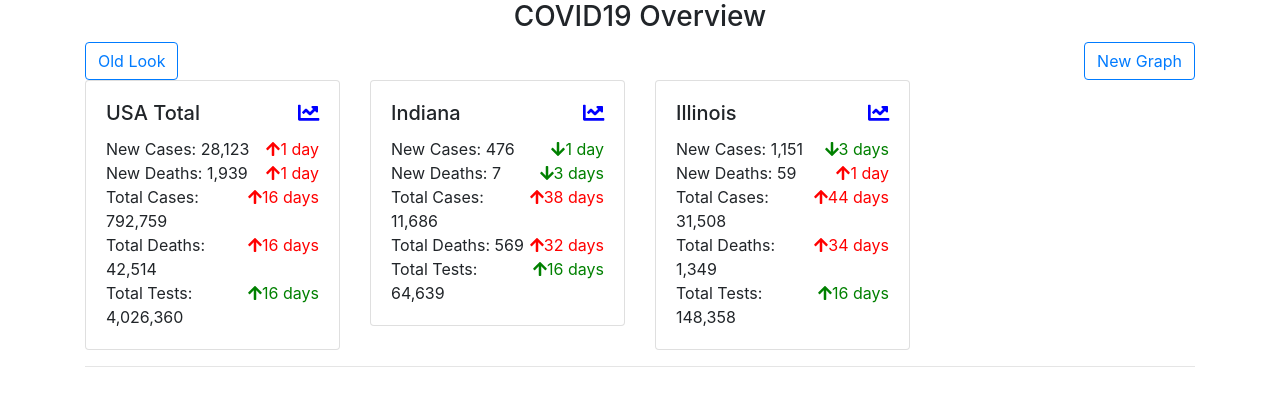
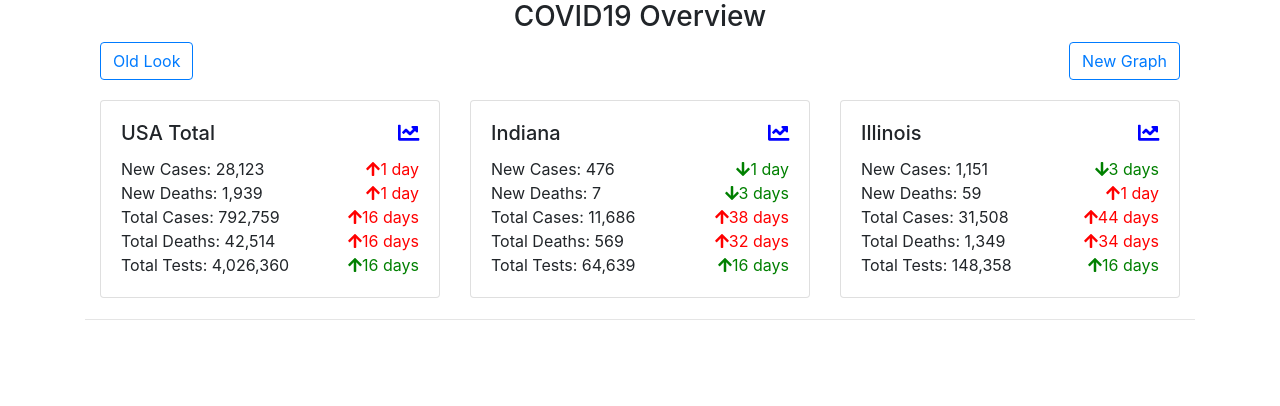
Before and after one commit to bbemis017/covid, a React (Create React App) app in the folder frontend/: page / in a window 1280 px wide. Shown: the top 406 px of the page. Built offline with nearby package versions, Linux system fonts and the light colour scheme; no server answers.

Commit message:
better scaling to bigger pages (#6)

```diff
--- a/frontend/public/index.html
+++ b/frontend/public/index.html
@@ -5,10 +5,10 @@
     <link rel="icon" href="%PUBLIC_URL%/favicon.ico" />
     <meta name="viewport" content="width=device-width, initial-scale=1" />
     <meta name="theme-color" content="#000000" />
-    <meta
-      name="COVID19 Data"
-      content="COVID19 Data collected from worldometer"
-    />
+    <meta name="title" content="State COVID19 Data" />
+    <meta name="description" content="Graph Covid-19 metrics across different states"/>
+    <meta name="keywords" content="usa,states,covid19,cases,deaths,active,new,compare"/>
+    <meta name="google-site-verification" content="u7hnvsUpm4ssQ-Yoxm-na0OQGm_hiffTr0Uokm9N7CM" />
     <link rel="apple-touch-icon" href="%PUBLIC_URL%/logo192.png" />
     <!--
       manifest.json provides metadata used when your web app is installed on a
--- a/frontend/src/index.scss
+++ b/frontend/src/index.scss
@@ -1,15 +1,51 @@
-body {
-  margin: 0;
-  font-family: -apple-system, BlinkMacSystemFont, 'Segoe UI', 'Roboto', 'Oxygen',
-    'Ubuntu', 'Cantarell', 'Fira Sans', 'Droid Sans', 'Helvetica Neue',
-    sans-serif;
-  -webkit-font-smoothing: antialiased;
-  -moz-osx-font-smoothing: grayscale;
+// body {
+//   margin: 0;
+//   font-family: -apple-system, BlinkMacSystemFont, 'Segoe UI', 'Roboto', 'Oxygen',
+//     'Ubuntu', 'Cantarell', 'Fira Sans', 'Droid Sans', 'Helvetica Neue',
+//     sans-serif;
+//   -webkit-font-smoothing: antialiased;
+//   -moz-osx-font-smoothing: grayscale;
+// }
+
+// code {
+//   font-family: source-code-pro, Menlo, Monaco, Consolas, 'Courier New',
+//     monospace;
+// }
+
+html, body, #root {
+  height: 100%;
 }
 
-code {
-  font-family: source-code-pro, Menlo, Monaco, Consolas, 'Courier New',
-    monospace;
+.col-centered {
+  display: inline-block;
+  float: none;
+  /* inline-block space fix */
+  margin-right: -4px;
+  background-color: #ccc;
+  border: 1px solid #ddd;
+}
+
+.corner-icon {
+  display: inline-block;
+  margin: 8px 8px 8px 8px;
+}
+
+.overview {
+  .state-stats {
+    margin: 15px 0;
+  }
+
+  .state-card {
+    margin: 5px 0;
+  }
+
+  .graph-links {
+    margin: 0 15px;
+  }
+}
+
+.chart-page {
+  height: 85%;
 }
 
 .state-picker {
@@ -53,8 +89,3 @@ code {
     }
   }
 }
-
-.corner-icon {
-  display: inline-block;
-  margin: 8px 8px 8px 8px;
-}
--- a/frontend/src/pages/chart.js
+++ b/frontend/src/pages/chart.js
@@ -69,17 +69,9 @@ class ChartPage extends React.Component {
   render() {
       let data_points = this.get_data_points(this.props.field, this.props.selected_states, this.props.raw_data);
       return (
-        <div className="chart-page">
-            <Link
-                to={"/config/" + this.props.location.search}
-                className="corner-icon float-right"
-            >
-                <FontAwesomeIcon
-                    icon={faFilter}
-                    size="lg"
-                    color={'#464a47'}
-                />
-            </Link>
+        <div className="chart-page container">
+            <div className="header-line row">
+                <div className="col-xs-1">
                     <Link
                         to="/"
                         className="corner-icon"
@@ -90,8 +82,24 @@ class ChartPage extends React.Component {
                             color={'#464a47'}
                         />
                     </Link>
+                </div>
+                <div className="col-xs-3 offset-4">
                     <h4 className="text-center">{this.props.field}</h4>
-            <ResponsiveContainer width="100%" height="100%" minWidth="300px" minHeight="300px">
+                </div>
+                <div className="ml-auto mr-3">
+                    <Link
+                        to={"/config/" + this.props.location.search}
+                        className="corner-icon"
+                    >
+                        <FontAwesomeIcon
+                            icon={faFilter}
+                            size="lg"
+                            color={'#464a47'}
+                        />
+                    </Link>
+                </div>
+            </div>
+            <ResponsiveContainer className="row" width="99%" height="100%" minWidth="300px" minHeight="300px">
                 <LineChart data={data_points}
                     margin={{ top: 5, right: 5, left: 0, bottom: 100 }}>
                     <XAxis dataKey="Date" tick={{angle: 90, dy: 40}}/>
--- a/frontend/src/pages/overview.js
+++ b/frontend/src/pages/overview.js
@@ -8,8 +8,9 @@ class Overview extends React.Component {
 
   render() {
     return (
-      <div className="Overview container">
+      <div className="overview container">
           <h3 className="text-center">COVID19 Overview</h3>
+          <div className="graph-links">
             <Link
               to="/old_chart"
               className=""
@@ -22,14 +23,15 @@ class Overview extends React.Component {
             >
               <button type="button" className="btn btn-outline-primary">New Graph</button>
             </Link>
-          <div className="row">
-            <div className="col-lg-3">
+          </div>
+          <div className="row state-stats">
+            <div className="col-lg-4">
               <StateCard state_name={'USA Total'}></StateCard>
             </div>
-            <div className="col-lg-3">
+            <div className="col-lg-4">
               <StateCard state_name={'Indiana'}></StateCard>
             </div>
-            <div className="col-lg-3">
+            <div className="col-lg-4">
               <StateCard state_name={'Illinois'}></StateCard>
             </div>
           </div>
```
Lines whose indentation alone changed are shown as unchanged.
